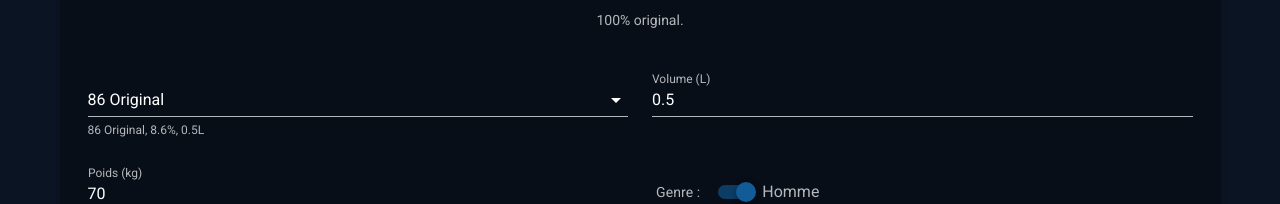
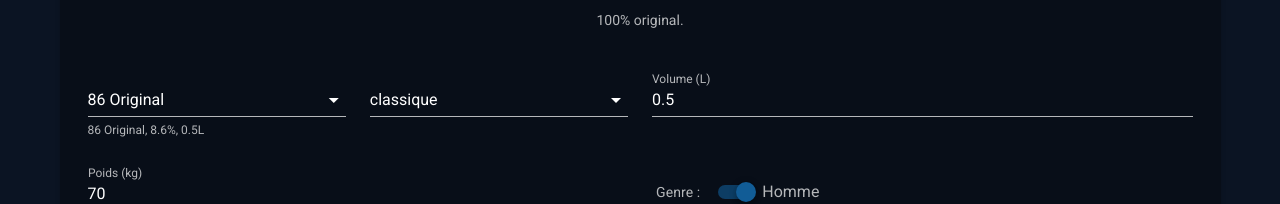
Before and after one commit to ewannpv/maLubullule, a Vue app: page / in a window 1280 px wide. Shown: the part 376-580 px from the top of the page. Built offline with nearby package versions, Linux system fonts and the light colour scheme.

Commit message:
Adds categories

```diff
--- a/src/components/Home.vue
+++ b/src/components/Home.vue
@@ -23,7 +23,7 @@
             <v-form>
               <v-container grid-list-md>
                 <v-row align="center">
-                  <v-col cols="12" sm="6">
+                  <v-col cols="6" sm="3">
                     <v-select
                       color="secondary"
                       v-model="selectedAlcohol"
@@ -31,7 +31,7 @@
                       ${selectedAlcohol ? selectedAlcohol.name : ''},
                       ${selectedAlcohol ? selectedAlcohol.abv : ''}%,
                       ${selectedAlcohol ? selectedAlcohol.volume : ''}L`"
-                      :items="alcoholsList"
+                      :items="displayedAlcohols"
                       item-text="name"
                       label="Brevage"
                       @change="
@@ -40,6 +40,19 @@
                       "
                       persistent-hint
                       return-object
+                      single-line
+                    ></v-select>
+                  </v-col>
+                  <v-col cols="6" sm="3">
+                    <v-select
+                      color="secondary"
+                      v-model="category"
+                      :items="categories"
+                      item-text="displayName"
+                      label="Catégorie"
+                      persistent-hint
+                      return-object
+                      @change="updateDisplayedAlcohols(category)"
                       single-line
                     ></v-select>
                   </v-col>
@@ -140,10 +153,15 @@ export default {
       sex: true,
       volume: 0,
       shouldDispayResults: false,
+      displayedAlcohols: [],
+      category: [],
     };
   },
   mounted() {
     this.selectedAlcohol = this.$store.getters.CURRENT_ALCOHOL;
+    this.category = this.$store.getters.CATEGORIES[0];
+    console.log(this.category);
+    this.displayedAlcohols = this.$store.getters.ALCOHOLS;
     this.volume = this.selectedAlcohol.volume;
     this.calculateResult();
   },
@@ -156,6 +174,9 @@ export default {
     },
     currentAlcohol() {
       return this.$store.getters.CURRENT_ALCOHOL;
+    },
+    categories() {
+      return this.$store.getters.CATEGORIES;
     },
     stats() {
       return this.$store.getters.STATS;
@@ -185,7 +206,20 @@ export default {
       this.$store.dispatch("UPDATE_CURRENT_ALCOHOL", id);
       this.volume = this.currentAlcohol.volume;
     },
+    updateDisplayedAlcohols(category) {
+      this.displayedAlcohols = this.alcoholsList.filter((alcohol) => {
+        return alcohol.categories.filter((item) => item === category.name)
+          .length;
+      });
+      if (this.displayedAlcohols.length > 0) {
+        this.selectedAlcohol = this.displayedAlcohols[0];
+        this.updateCurrentAlcohol(this.selectedAlcohol.id);
+      }
+      this.calculateResult()
+    },
+
     checkFields() {
+      // TODO.
       return true;
     },
     calculateResult() {
@@ -196,7 +230,7 @@ export default {
           sex: this.sex,
         });
       } else {
-        // TODO
+        // TODO.
       }
     },
   },
--- a/src/store/alcohol.js
+++ b/src/store/alcohol.js
@@ -1,8 +1,9 @@
 export default class Alcohol {
-  constructor(name, abv, volume) {
+  constructor(name, abv, volume,categories) {
     this.name = name;
     this.abv = abv
     this.volume = volume
+    this.categories = categories
     this.id = randomId()
   }
 }
--- /dev/null
+++ b/src/store/category.js
@@ -0,0 +1,14 @@
+export default class Category {
+  constructor(name, displayName) {
+    this.name = name
+    this.displayName = displayName
+    this.id = randomId()
+  }
+}
+
+
+let randomId = () => {
+  return Math.floor((1 + Math.random()) * 0x10000)
+      .toString(16)
+      .substring(1);
+}
--- a/src/store/constants.js
+++ b/src/store/constants.js
@@ -1,10 +1,18 @@
 import Alcohol from "./alcohol"
+import Category from "./category"
+
+// name, displayName.
+export const categories = [
+  new Category('classic','classique'),
+  new Category('beer','bière'),
+  new Category('darkRum','Rhum brun'),
+]
 
 // name, abv, volume.
 export const alcohols = [
-  new Alcohol('86 Original', 8.6, 0.5),
-  new Alcohol('86 Extreme', 10.5, 0.5),
-  new Alcohol('86 Gold', 6.5, 0.5),
-  new Alcohol('86 Red', 7.9, 0.5),
-  new Alcohol('Captain Morgan', 35, 0.75),
+  new Alcohol('86 Original', 8.6, 0.5,['classic','beer']),
+  new Alcohol('86 Extreme', 10.5, 0.5,['beer']),
+  new Alcohol('86 Gold', 6.5, 0.5, ['beer']),
+  new Alcohol('86 Red', 7.9, 0.5,  ['beer']),
+  new Alcohol('Captain Morgan', 35, 0.75,  ['classic','darkRum']),
 ]
--- a/src/store/index.js
+++ b/src/store/index.js
@@ -1,7 +1,7 @@
 import Vue from 'vue'
 import Vuex from 'vuex'
 import Alcohol from './alcohol';
-import { alcohols } from './constants'
+import { alcohols, categories } from './constants'
 import Stats from './stats';
 
 Vue.use(Vuex);
@@ -11,6 +11,7 @@ export const store = new Vuex.Store({
     currentAlcohol: alcohols[0],
     volume: alcohols[0].volume,
     alcohols: alcohols,
+    categories: categories,
     stats: null
   },
   getters: {
@@ -19,6 +20,9 @@ export const store = new Vuex.Store({
     },
     ALCOHOLS: state => {
       return state.alcohols
+    },
+    CATEGORIES: state => {
+      return state.categories
     },
     STATS: state => {
       return state.stats
```
